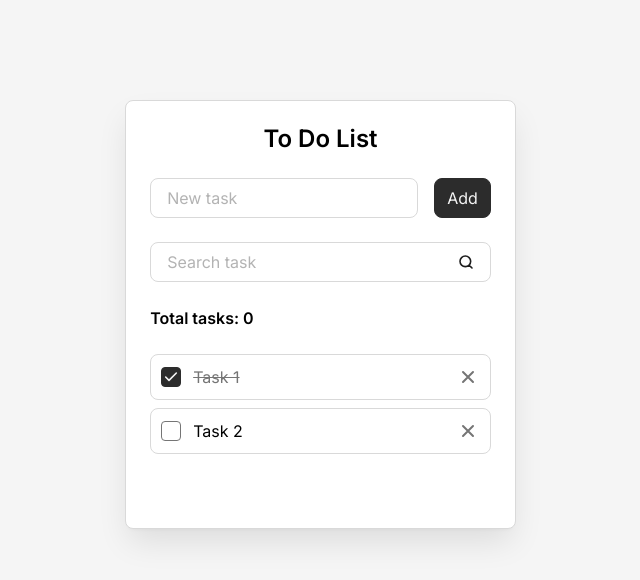
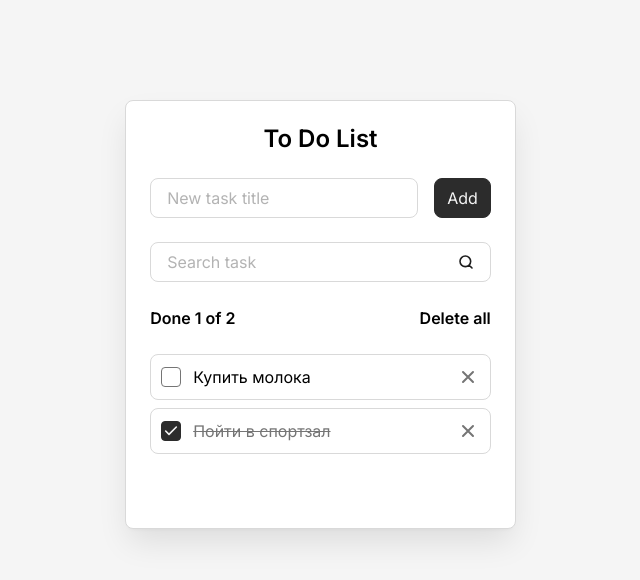
Before and after one commit to taptiyga/todo-react, a React (Vite) app: page / in a window 1280 px wide. Shown: the top 580 px of the page, without its empty margins (312-952 px from the left). Built offline with nearby package versions, Linux system fonts and the light colour scheme.

Commit message:
разбил верстку на компаненты

```diff
--- a/index.html
+++ b/index.html
@@ -3,7 +3,7 @@
   <head>
     <meta charset="UTF-8" />
     <meta name="viewport" content="width=device-width, initial-scale=1.0" />
-    <title>Vite + React</title>
+    <title>Todo-React</title>
   </head>
   <body>
     <div id="root"></div>
--- a/src/App.jsx
+++ b/src/App.jsx
@@ -1,119 +1,7 @@
-const App = () => {
-  return (
-    <div className="todo">
-      <h1 className="todo__title">To Do List</h1>
-      <form className="todo__form">
-        <div className="todo__field field">
-          <label
-            className="field__label"
-            htmlFor="new-task"
-          >
-            New task
-          </label>
-          <input
-            className="field__input"
-            id="new-task"
-            placeholder=" "
-            autoComplete="off"
-          />
-        </div>
-        <button className="button" type="submit">Add</button>
-      </form>
-      <form className="todo__form">
-        <div className="todo__field field">
-          <label
-            className="field__label"
-            htmlFor="search-task"
-          >
-            Search task
-          </label>
-          <input
-            className="field__input"
-            id="search-task"
-            placeholder=" "
-            autoComplete="off"
-            type="search"
-          />
-        </div>
-      </form>
-      <div className="todo__info">
-        <div className="todo__total-tasks">Total tasks: <span>0</span></div>
-        <button className="todo__delete-all-button" type="button">Delete all</button>
-      </div>
-      <ul className="todo__list">
-        <li className="todo__item todo-item">
-          <input
-            className="todo-item__checkbox"
-            id="task-1"
-            type="checkbox"
-            checked
-          />
-          <label
-            className="todo-item__label"
-            htmlFor="task-1"
-          >
-            Task 1
-          </label>
-          <button
-            className="todo-item__delete-button"
-            aria-label="Delete"
-            title="Delete"
-          >
-            <svg
-              width="20"
-              height="20"
-              viewBox="0 0 20 20"
-              fill="none"
-              xmlns="http://www.w3.org/2000/svg"
-            >
-              <path
-                d="M15 5L5 15M5 5L15 15"
-                stroke="#757575"
-                strokeWidth="2"
-                strokeLinecap="round"
-                strokeLinejoin="round"
-              />
-            </svg>
-          </button>
-        </li>
-        <li className="todo__item todo-item">
-          <input
-            className="todo-item__checkbox"
-            id="task-2"
-            type="checkbox"
-          />
-          <label
-            className="todo-item__label"
-            htmlFor="task-2"
-          >
-            Task 2
-          </label>
-          <button
-            className="todo-item__delete-button"
-            aria-label="Delete"
-            title="Delete"
-          >
-            <svg
-              width="20"
-              height="20"
-              viewBox="0 0 20 20"
-              fill="none"
-              xmlns="http://www.w3.org/2000/svg"
-            >
-              <path
-                d="M15 5L5 15M5 5L15 15"
-                stroke="#757575"
-                strokeWidth="2"
-                strokeLinecap="round"
-                strokeLinejoin="round"
-              />
-            </svg>
-          </button>
-        </li>
-      </ul>
-      <div className="todo__empty-message"></div>
-    </div>
-  )
+import Todo from "./components/Todo";
+
+function App() {
+  return <Todo />;
 }
 
-export default App
+export default App;
--- /dev/null
+++ b/src/components/AddTaskForm.jsx
@@ -0,0 +1,11 @@
+import Button from "./Button";
+import Field from "./Field";
+function AddTaskForm() {
+  return (
+    <form className="todo__form">
+      <Field className="todo__field" id="new-task" label="New task title" />
+      <Button type="submit">Add</Button>
+    </form>
+  );
+}
+export default AddTaskForm;
--- /dev/null
+++ b/src/components/Button.jsx
@@ -0,0 +1,15 @@
+
+function Button(props) {
+  const {
+    className="",
+    type="button",
+    children
+  } = props
+
+  return (
+    <button className={`button ${className}`} type={type}>
+      {children}
+    </button>
+  );
+};
+export default Button
--- /dev/null
+++ b/src/components/Field.jsx
@@ -0,0 +1,18 @@
+function Field(props) {
+  const { className = "", id, label, type = "text" } = props;
+  return (
+    <div className={`${className} field`}>
+      <label className="field__label" htmlFor={id}>
+        {label}
+      </label>
+      <input
+        className="field__input"
+        id={id}
+        placeholder=" "
+        autoComplete="off"
+        type={type}
+      />
+    </div>
+  );
+}
+export default Field;
--- /dev/null
+++ b/src/components/SearchTaskForm.jsx
@@ -0,0 +1,10 @@
+import Field from "./Field";
+
+function SearchTaskForm(){
+  return (
+    <form className="todo__form">
+      <Field className="todo__field" id="search-task" label="Search task" type="search" />
+    </form>
+  );
+};
+export default SearchTaskForm
--- /dev/null
+++ b/src/components/Todo.jsx
@@ -0,0 +1,21 @@
+import AddTaskForm from "./AddTaskForm";
+import SearchTaskForm from "./SearchTaskForm";
+import TodoInfo from "./TodoInfo";
+import TodoList from "./TodoList";
+
+function Todo(){
+  const tasks = [
+    {id:'task-1',title:'Купить молока', isDone: false},
+    {id:'task-2',title:'Пойти в спортзал', isDone: true},
+  ]
+  return (
+    <div className="todo">
+      <h1 className="todo__title">To Do List</h1>
+      <AddTaskForm />
+      <SearchTaskForm />
+      <TodoInfo total={tasks.length} done={tasks.filter(t => t.isDone).length} />
+      <TodoList tasks={tasks}  />
+    </div>
+  );
+};
+export default Todo
--- /dev/null
+++ b/src/components/TodoInfo.jsx
@@ -0,0 +1,19 @@
+function TodoInfo(props) {
+  const {total,done} = props
+
+const hasTasks = total>0
+
+  return (
+    <div className="todo__info">
+      <div className="todo__total-tasks">
+        Done {done} of {total}
+      </div>
+      {hasTasks && (
+        <button className="todo__delete-all-button" type="button">
+          Delete all
+        </button>
+      )}
+    </div>
+  );
+};
+export default TodoInfo
--- /dev/null
+++ b/src/components/TodoItem.jsx
@@ -0,0 +1,39 @@
+function TodoItem(props) {
+  const { className = "", id, title, isDone } = props;
+  return (
+    <li className={`todo-item ${className}`}>
+      <input
+        className="todo-item__checkbox"
+        id={id}
+        type="checkbox"
+        checked={isDone}
+        readOnly
+      />
+      <label className="todo-item__label" htmlFor={id}>
+        {title}
+      </label>
+      <button
+        className="todo-item__delete-button"
+        aria-label="Delete"
+        title="Delete"
+      >
+        <svg
+          width="20"
+          height="20"
+          viewBox="0 0 20 20"
+          fill="none"
+          xmlns="http://www.w3.org/2000/svg"
+        >
+          <path
+            d="M15 5L5 15M5 5L15 15"
+            stroke="#757575"
+            strokeWidth="2"
+            strokeLinecap="round"
+            strokeLinejoin="round"
+          />
+        </svg>
+      </button>
+    </li>
+  );
+}
+export default TodoItem;
--- /dev/null
+++ b/src/components/TodoList.jsx
@@ -0,0 +1,24 @@
+import TodoItem from "./TodoItem";
+
+function TodoList(props) {
+
+  const {tasks=[]} = props
+
+  const hasTasks = true;
+
+  if (!hasTasks) {
+    return <div className="todo__empty-message"></div>;
+  }
+  return (
+    <ul className="todo__list">
+      {tasks.map((task) => (
+        <TodoItem
+        className="todo__item"
+          key={task.id}
+          {...task}
+        />
+      ))}
+    </ul>
+  );
+}
+export default TodoList;
--- a/src/styles/components/todo.css
+++ b/src/styles/components/todo.css
@@ -45,10 +45,7 @@
     color: var(--color-gray-4);
   }
 
-  &:not(.is-visible) {
-    opacity: 0;
-    visibility: hidden;
-  }
+
 }
 
 .todo__list,
```
